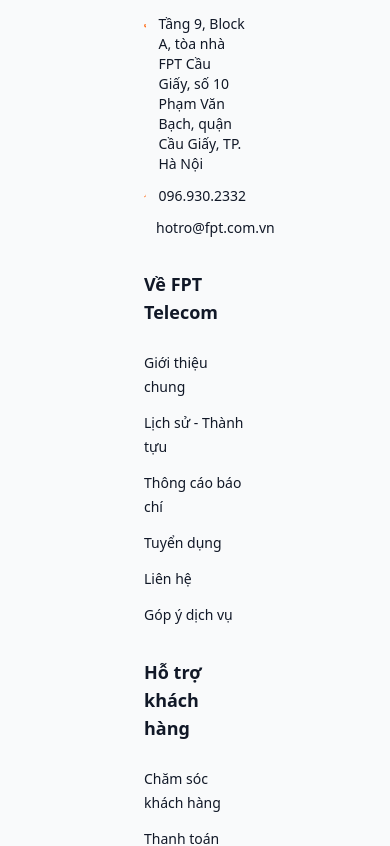
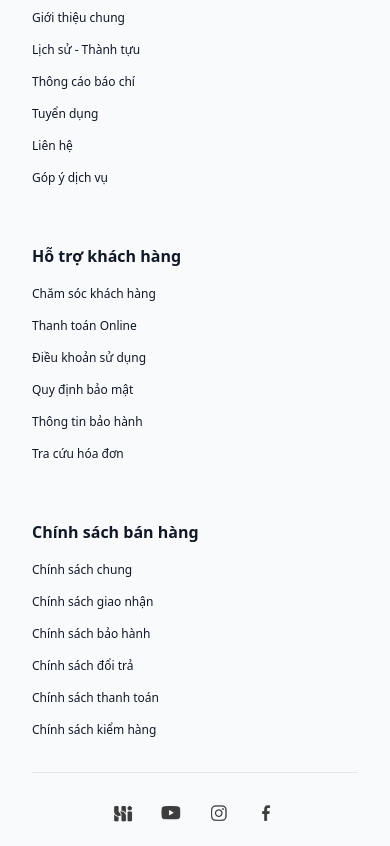
Before and after one commit to trungdo3224/fpt-clone, a React (Vite) app: page /register in a window 390 px wide. Shown: the part 2480-3326 px from the top of the page. Built offline with nearby package versions, Linux system fonts and the light colour scheme; no server answers.

Commit message:
improve footer responsive

```diff
--- a/src/components/Footer.jsx
+++ b/src/components/Footer.jsx
@@ -1,36 +1,37 @@
 import React from 'react';
-import { FaFacebookF, FaYoutube, FaInstagram, FaMapMarkerAlt, FaPhone, FaEnvelope } from 'react-icons/fa';
+import { FaMapMarkerAlt, FaPhone, FaEnvelope } from 'react-icons/fa';
+import { Link } from 'react-router-dom';
 
 const Footer = () => {
   return (
-    <footer className='bg-gray-50 text-gray-900 border-gray-700 px-32'>
+    <footer className='bg-gray-50 text-gray-900 border-gray-700 px-4 sm:px-8 md:px-12 lg:px-16 xl:px-32'>
       {/* Main Footer Content */}
-      <div className='container mx-auto pt-16 pb-8'>
-        <div className='grid grid-cols-1 md:grid-cols-2 lg:grid-cols-4 gap-8'>
+      <div className='container mx-auto pt-10 md:pt-16 pb-6 md:pb-8'>
+        <div className='grid grid-cols-1 sm:grid-cols-2 lg:grid-cols-4 gap-8 md:gap-6 lg:gap-8'>
           {/* Company Info */}
-          <div className='space-y-6'>
-            <a href='/' className='block'>
-              <img src='/fpt-logo.svg' alt='FPT Logo' className='h-12 mb-4' />
-            </a>
-            <div className='space-y-4'>
-              <h3 className='text-lg font-bold text-gray-900'>
+          <div className='space-y-4 md:space-y-6'>
+            <Link to='/' className='inline-block'>
+              <img src='/fpt-logo.svg' alt='FPT Logo' className='h-8 sm:h-10 md:h-12 mb-2 md:mb-4' />
+            </Link>
+            <div className='space-y-3 md:space-y-4'>
+              <h3 className='text-base md:text-lg font-bold text-gray-900'>
                 CÔNG TY TNHH MTV VIỄN THÔNG QUỐC TẾ FPT
               </h3>
-              <div className='space-y-3'>
+              <div className='space-y-2 md:space-y-3'>
                 <div className='flex items-start'>
-                  <FaMapMarkerAlt className='text-fpt-orange mt-1 mr-3' />
-                  <p className='text-sm'>
+                  <FaMapMarkerAlt className='text-fpt-orange mt-1 mr-2 md:mr-3 flex-shrink-0 text-base' />
+                  <p className='text-xs sm:text-sm'>
                     Tầng 9, Block A, tòa nhà FPT Cầu Giấy, số 10 Phạm Văn Bạch,
                     quận Cầu Giấy, TP. Hà Nội
                   </p>
                 </div>
                 <div className='flex items-center'>
-                  <FaPhone className='text-fpt-orange mr-3' />
-                  <p className='text-sm'>096.930.2332</p>
+                  <FaPhone className='text-fpt-orange mr-2 md:mr-3 flex-shrink-0 text-base' />
+                  <p className='text-xs sm:text-sm'>096.930.2332</p>
                 </div>
                 <div className='flex items-center'>
-                  <FaEnvelope className='text-fpt-orange mr-3' />
-                  <p className='text-sm'>hotro@fpt.com.vn</p>
+                  <FaEnvelope className='text-fpt-orange mr-2 md:mr-3 flex-shrink-0 text-base' />
+                  <p className='text-xs sm:text-sm'>hotro@fpt.com.vn</p>
                 </div>
               </div>
             </div>
@@ -38,151 +39,159 @@
 
           {/* Quick Links */}
           <div>
-            <h3 className='text-lg font-bold text-gray-900 mb-6'>Về FPT Telecom</h3>
-            <ul className='space-y-3'>
+            <h3 className='text-base md:text-lg font-bold text-gray-900 mb-3 md:mb-6'>Về FPT Telecom</h3>
+            <ul className='space-y-2 md:space-y-3'>
               <li>
-                <a href='#' className='text-sm hover:text-fpt-orange transition-colors duration-200'>
+                <Link to='/about' className='text-xs sm:text-sm hover:text-fpt-orange transition-colors duration-200'>
                   Giới thiệu chung
-                </a>
+                </Link>
               </li>
               <li>
-                <a href='#' className='text-sm hover:text-fpt-orange transition-colors duration-200'>
+                <Link to='/history' className='text-xs sm:text-sm hover:text-fpt-orange transition-colors duration-200'>
                   Lịch sử - Thành tựu
-                </a>
+                </Link>
               </li>
               <li>
-                <a href='#' className='text-sm hover:text-fpt-orange transition-colors duration-200'>
+                <Link to='/press' className='text-xs sm:text-sm hover:text-fpt-orange transition-colors duration-200'>
                   Thông cáo báo chí
-                </a>
+                </Link>
               </li>
               <li>
-                <a href='#' className='text-sm hover:text-fpt-orange transition-colors duration-200'>
+                <Link to='/careers' className='text-xs sm:text-sm hover:text-fpt-orange transition-colors duration-200'>
                   Tuyển dụng
-                </a>
+                </Link>
               </li>
               <li>
-                <a href='#' className='text-sm hover:text-fpt-orange transition-colors duration-200'>
+                <Link to='/contact' className='text-xs sm:text-sm hover:text-fpt-orange transition-colors duration-200'>
                   Liên hệ
-                </a>
+                </Link>
               </li>
               <li>
-                <a href='#' className='text-sm hover:text-fpt-orange transition-colors duration-200'>
+                <Link to='/feedback' className='text-xs sm:text-sm hover:text-fpt-orange transition-colors duration-200'>
                   Góp ý dịch vụ
-                </a>
+                </Link>
               </li>
             </ul>
           </div>
 
           {/* Support */}
-          <div>
-            <h3 className='text-lg font-bold text-gray-900 mb-6'>Hỗ trợ khách hàng</h3>
-            <ul className='space-y-3'>
+          <div className='mt-6 sm:mt-0'>
+            <h3 className='text-base md:text-lg font-bold text-gray-900 mb-3 md:mb-6'>Hỗ trợ khách hàng</h3>
+            <ul className='space-y-2 md:space-y-3'>
               <li>
-                <a href='#' className='text-sm hover:text-fpt-orange transition-colors duration-200'>
+                <Link to='/support' className='text-xs sm:text-sm hover:text-fpt-orange transition-colors duration-200'>
                   Chăm sóc khách hàng
-                </a>
+                </Link>
               </li>
               <li>
-                <a href='#' className='text-sm hover:text-fpt-orange transition-colors duration-200'>
+                <Link to='/payment' className='text-xs sm:text-sm hover:text-fpt-orange transition-colors duration-200'>
                   Thanh toán Online
-                </a>
+                </Link>
               </li>
               <li>
-                <a href='#' className='text-sm hover:text-fpt-orange transition-colors duration-200'>
+                <Link to='/terms' className='text-xs sm:text-sm hover:text-fpt-orange transition-colors duration-200'>
                   Điều khoản sử dụng
-                </a>
+                </Link>
               </li>
               <li>
-                <a href='#' className='text-sm hover:text-fpt-orange transition-colors duration-200'>
+                <Link to='/privacy' className='text-xs sm:text-sm hover:text-fpt-orange transition-colors duration-200'>
                   Quy định bảo mật
-                </a>
+                </Link>
               </li>
               <li>
-                <a href='#' className='text-sm hover:text-fpt-orange transition-colors duration-200'>
+                <Link to='/warranty' className='text-xs sm:text-sm hover:text-fpt-orange transition-colors duration-200'>
                   Thông tin bảo hành
-                </a>
+                </Link>
               </li>
               <li>
-                <a href='#' className='text-sm hover:text-fpt-orange transition-colors duration-200'>
+                <Link to='/invoice' className='text-xs sm:text-sm hover:text-fpt-orange transition-colors duration-200'>
                   Tra cứu hóa đơn
-                </a>
+                </Link>
               </li>
             </ul>
           </div>
 
           {/* Sales Policy */}
-          <div>
-            <h3 className='text-lg font-bold text-gray-900 mb-6'>Chính sách bán hàng</h3>
-            <ul className='space-y-3'>
+          <div className='mt-6 lg:mt-0'>
+            <h3 className='text-base md:text-lg font-bold text-gray-900 mb-3 md:mb-6'>Chính sách bán hàng</h3>
+            <ul className='space-y-2 md:space-y-3'>
               <li>
-                <a href='#' className='text-sm hover:text-fpt-orange transition-colors duration-200'>
+                <Link to='/policies' className='text-xs sm:text-sm hover:text-fpt-orange transition-colors duration-200'>
                   Chính sách chung
-                </a>
+                </Link>
               </li>
               <li>
-                <a href='#' className='text-sm hover:text-fpt-orange transition-colors duration-200'>
+                <Link to='/delivery' className='text-xs sm:text-sm hover:text-fpt-orange transition-colors duration-200'>
                   Chính sách giao nhận
-                </a>
+                </Link>
               </li>
               <li>
-                <a href='#' className='text-sm hover:text-fpt-orange transition-colors duration-200'>
+                <Link to='/warranty-policy' className='text-xs sm:text-sm hover:text-fpt-orange transition-colors duration-200'>
                   Chính sách bảo hành
-                </a>
+                </Link>
               </li>
               <li>
-                <a href='#' className='text-sm hover:text-fpt-orange transition-colors duration-200'>
+                <Link to='/returns' className='text-xs sm:text-sm hover:text-fpt-orange transition-colors duration-200'>
                   Chính sách đổi trả
-                </a>
+                </Link>
               </li>
               <li>
-                <a href='#' className='text-sm hover:text-fpt-orange transition-colors duration-200'>
+                <Link to='/payment-policy' className='text-xs sm:text-sm hover:text-fpt-orange transition-colors duration-200'>
                   Chính sách thanh toán
-                </a>
+                </Link>
               </li>
               <li>
-                <a href='#' className='text-sm hover:text-fpt-orange transition-colors duration-200'>
+                <Link to='/inspection' className='text-xs sm:text-sm hover:text-fpt-orange transition-colors duration-200'>
                   Chính sách kiểm hàng
-                </a>
+                </Link>
               </li>
             </ul>
           </div>
         </div>
 
         {/* Bottom Footer */}
-        <div className='mt-12 pt-8 border-t border-gray-700'>
-          <div className='flex flex-col md:flex-row justify-between items-center space-y-4 md:space-y-0'>
-            <div className='flex space-x-6'>
+        <div className='mt-8 md:mt-12 pt-6 md:pt-8 border-t border-gray-200'>
+          <div className='flex flex-col md:flex-row justify-between items-center space-y-6 md:space-y-0'>
+            <div className='flex flex-wrap justify-center md:justify-start gap-4 sm:gap-6'>
               <a
                 href='https://hi.fpt.vn/'
                 className='text-gray-400 hover:text-fpt-orange transition-colors duration-200'
-                aria-label="Facebook"
+                aria-label="Hi FPT"
+                target="_blank"
+                rel="noopener noreferrer"
               >
-                <img src='images/hifpt.png' className='w-12 h-12'/>
+                <img src='/images/hifpt.png' className='w-8 h-8 sm:w-10 sm:h-10 md:w-12 md:h-12' alt="Hi FPT" />
               </a>
               <a
-                href='#'
+                href='https://youtube.com/'
                 className='text-gray-400 hover:text-fpt-orange transition-colors duration-200'
                 aria-label="YouTube"
+                target="_blank"
+                rel="noopener noreferrer"
               >
-                <img src='images/foot-youtube.png' className='w-12 h-12'/>
+                <img src='/images/foot-youtube.png' className='w-8 h-8 sm:w-10 sm:h-10 md:w-12 md:h-12' alt="YouTube" />
               </a>
               <a
-                href='#'
+                href='https://instagram.com/'
                 className='text-gray-400 hover:text-fpt-orange transition-colors duration-200'
                 aria-label="Instagram"
+                target="_blank"
+                rel="noopener noreferrer"
               >
-                <img src='images/foot-instagram.png' className='w-12 h-12'/>
+                <img src='/images/foot-instagram.png' className='w-8 h-8 sm:w-10 sm:h-10 md:w-12 md:h-12' alt="Instagram" />
               </a>
               <a
-                href='#'
+                href='https://facebook.com/'
                 className='text-gray-400 hover:text-fpt-orange transition-colors duration-200'
-                aria-label="Instagram"
+                aria-label="Facebook"
+                target="_blank"
+                rel="noopener noreferrer"
               >
-                <img src='images/foot-facebook.png' className='w-12 h-12'/>
+                <img src='/images/foot-facebook.png' className='w-8 h-8 sm:w-10 sm:h-10 md:w-12 md:h-12' alt="Facebook" />
               </a>
             </div>
 
-            <div className='text-sm text-gray-400'>
+            <div className='text-xs sm:text-sm text-gray-500 text-center md:text-right'>
               © {new Date().getFullYear()} FPT Telecom. All rights reserved.
             </div>
           </div>
```
